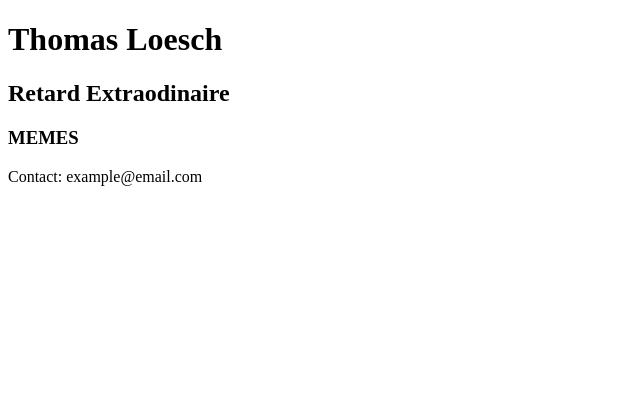
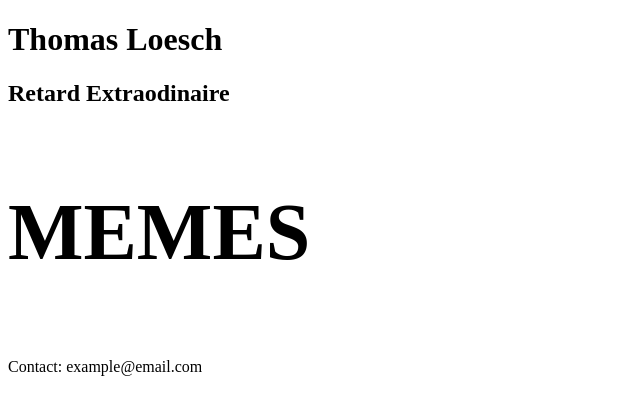
Before and after one commit to thomasloesch/thomasloesch.github.io, a plain HTML site: page index.html in a window 1280 px wide. Shown: the whole page, without its empty margins (0-640 px from the left). Drawn offline with Linux system fonts and the light colour scheme.

Commit message:
Fixed more shit.

```diff
--- a/CSS/styling.css
+++ b/CSS/styling.css
@@ -1,3 +1,3 @@
 h3 {
-	text-size: 500%;
+	font-size: 500%;
 }
```
